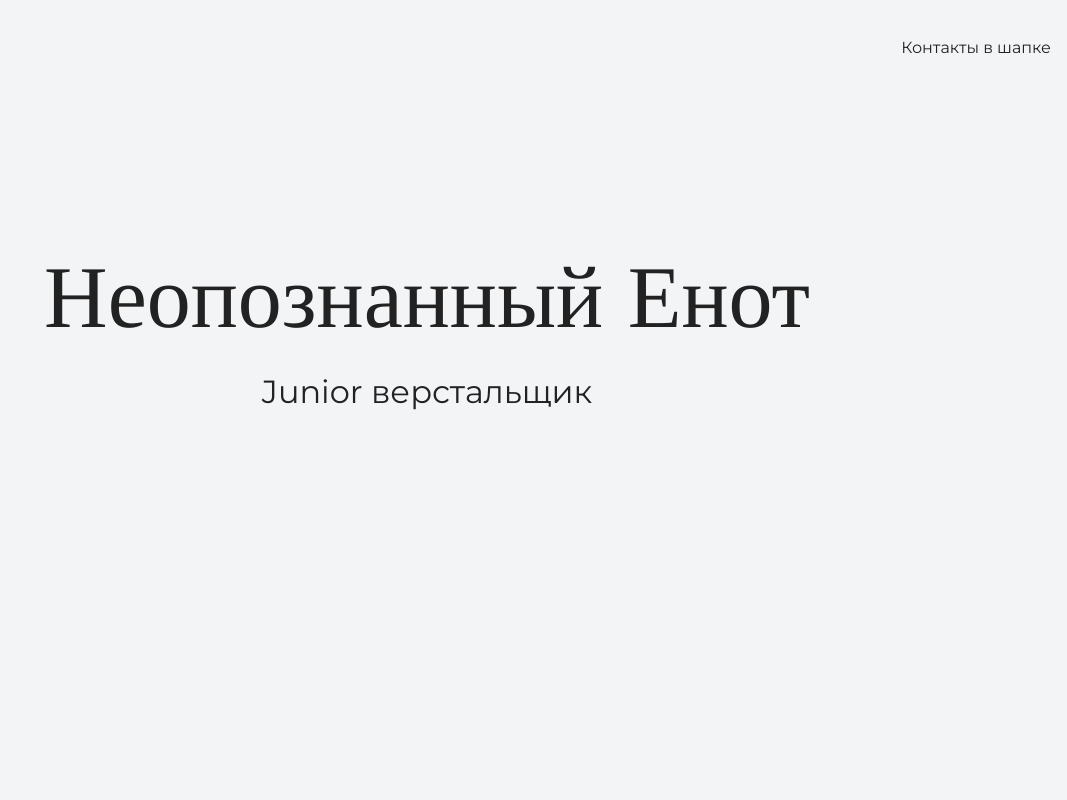
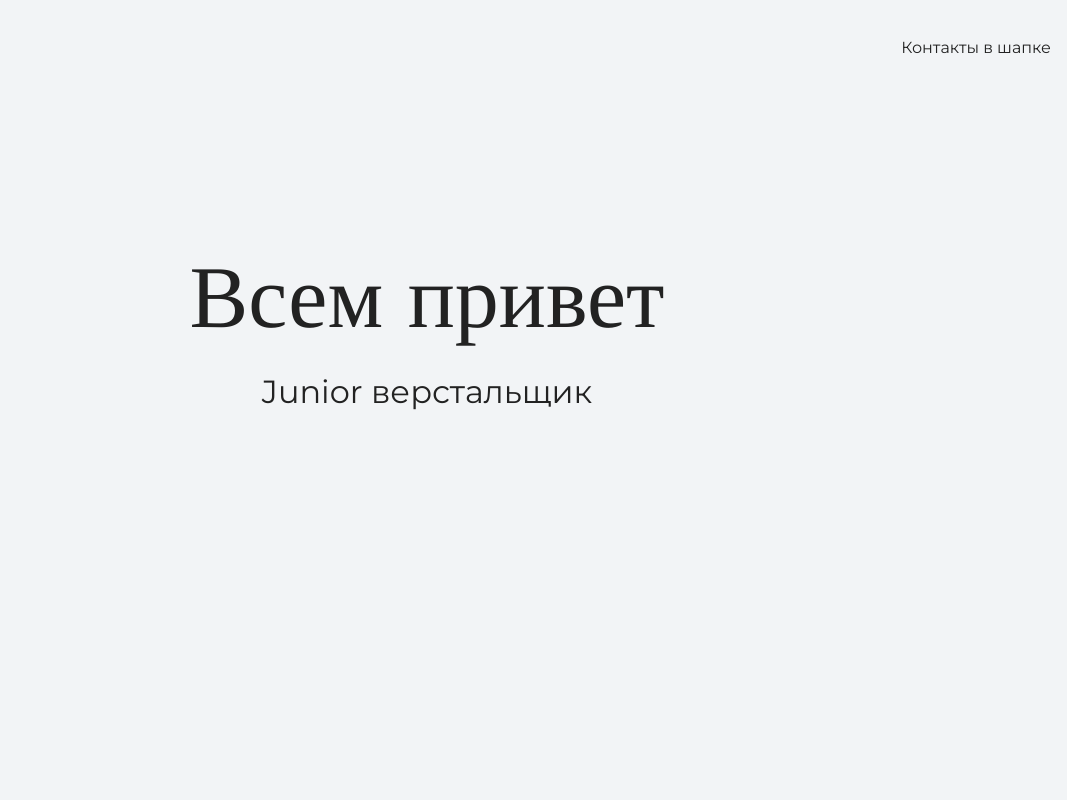
Before and after one commit to IVAN32Ford/mysitee, a plain HTML site: page index.html in a window 1280 px wide. Shown: the top 800 px of the page, without its empty margins (213-1280 px from the left). Drawn offline with nearby package versions, Linux system fonts and the light colour scheme.

Commit message:
редактирования файлов

```diff
--- a/index.html
+++ b/index.html
@@ -16,7 +16,7 @@
 
     <section class="hero-image">
 	<div class="container">
-      <h1 class="heading">Неопознанный Енот</h1>
+      <h1 class="heading">Всем привет</h1>
       <p>Junior верстальщик</p>
 	 </div>
     </section>
```
